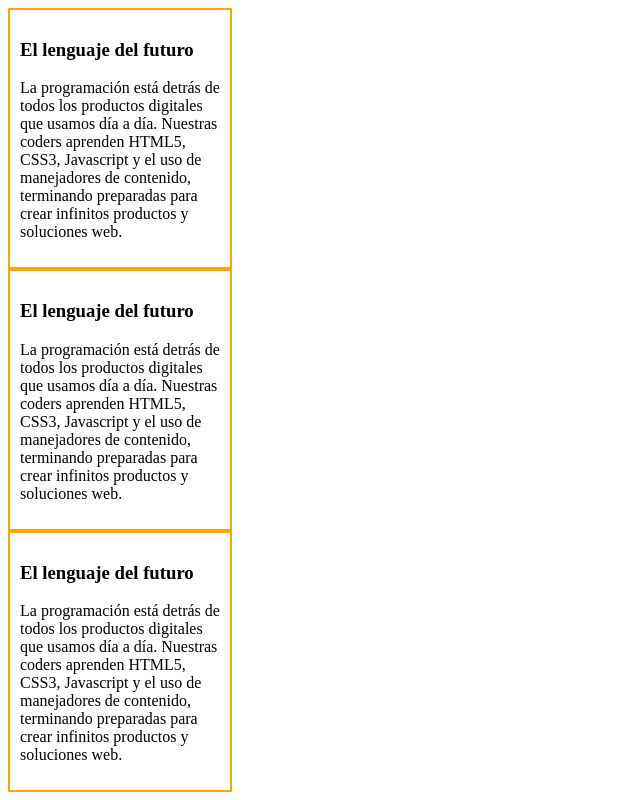
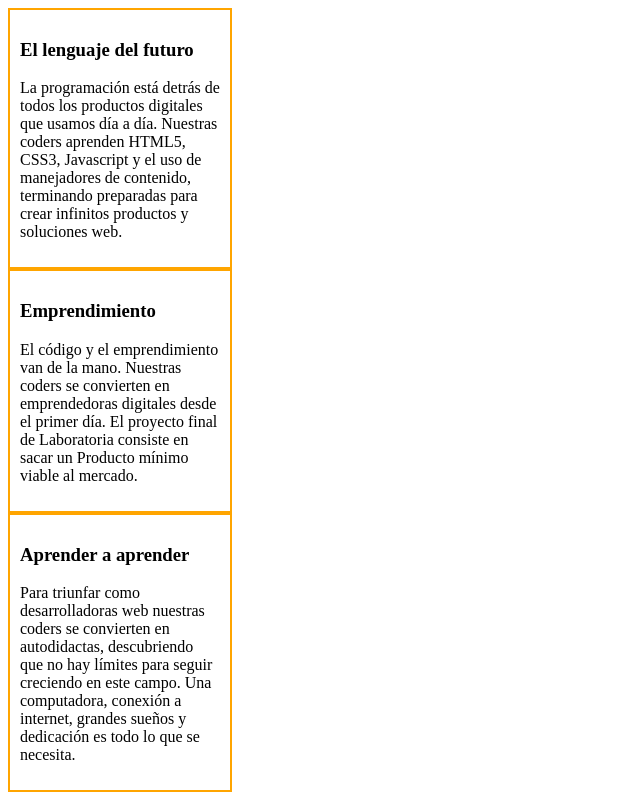
Before and after one commit to CamilaSolis/margin-padding, a plain HTML site: page Parte3/index.html in a window 1280 px wide. Shown: the whole page, without its empty margins (0-640 px from the left). Drawn offline with Linux system fonts and the light colour scheme.

Commit message:
Parte 3-cambio de texto

```diff
--- a/Parte3/index.html
+++ b/Parte3/index.html
@@ -12,12 +12,12 @@
     		<p>La programación está detrás de todos los productos digitales que usamos día a día. Nuestras coders aprenden HTML5, CSS3, Javascript y el uso de manejadores de contenido, terminando preparadas para crear infinitos productos y soluciones web.</p>
     	</div>
         <div>
-            <h3>El lenguaje del futuro</h3>
-            <p>La programación está detrás de todos los productos digitales que usamos día a día. Nuestras coders aprenden HTML5, CSS3, Javascript y el uso de manejadores de contenido, terminando preparadas para crear infinitos productos y soluciones web.</p>
+            <h3>Emprendimiento</h3>
+            <p>El código y el emprendimiento van de la mano. Nuestras coders se convierten en emprendedoras digitales desde el primer día. El proyecto final de Laboratoria consiste en sacar un Producto mínimo viable al mercado.</p>
         </div>
         <div>
-            <h3>El lenguaje del futuro</h3>
-            <p>La programación está detrás de todos los productos digitales que usamos día a día. Nuestras coders aprenden HTML5, CSS3, Javascript y el uso de manejadores de contenido, terminando preparadas para crear infinitos productos y soluciones web.</p>
+            <h3>Aprender a aprender</h3>
+            <p>Para triunfar como desarrolladoras web nuestras coders se convierten en autodidactas, descubriendo que no hay límites para seguir creciendo en este campo. Una computadora, conexión a internet, grandes sueños y dedicación es todo lo que se necesita.</p>
         </div>
     </body>
 </html>
```
